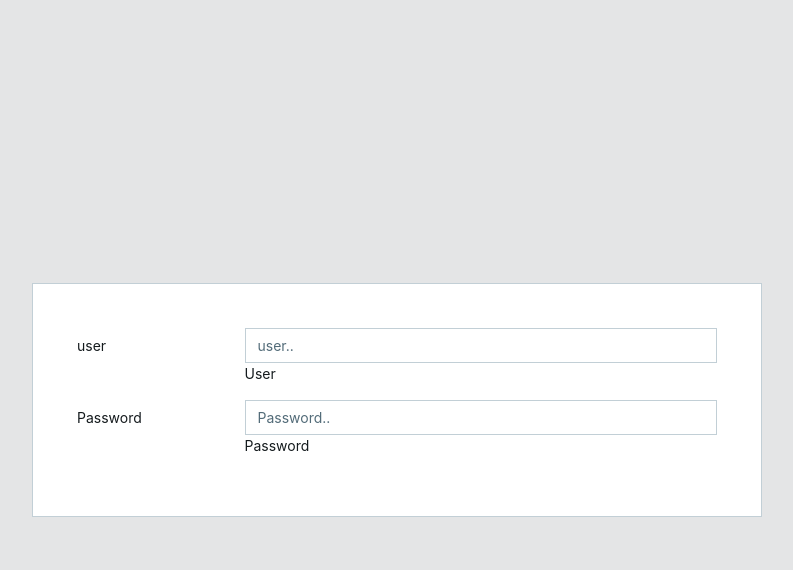
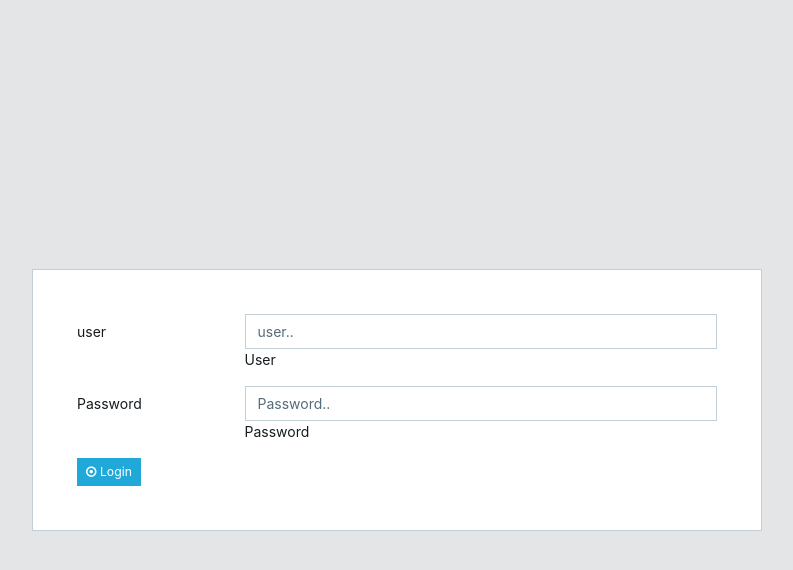
Before and after one commit to p2svn9x/heras, a PHP site: page /login.php in a window 1280 px wide. Shown: the top 570 px of the page, without its empty margins (243-1036 px from the left). Run offline with PHP 8.4, Linux system fonts and the light colour scheme; some libraries are stand-ins or nearby versions.

Commit message:
Update login.php

```diff
--- a/login.php
+++ b/login.php
@@ -62,6 +62,7 @@ if (isset($_SESSION['user'])){ header("Location: $home_patch");} ?>
                         <span class="help-block">Password</span>
                       </div>
                     </div>
+          <button type="submit" class="btn btn-sm btn-primary"><i class="fa fa-dot-circle-o"></i> Login</button>
                   </form>
 
               </div>
```
